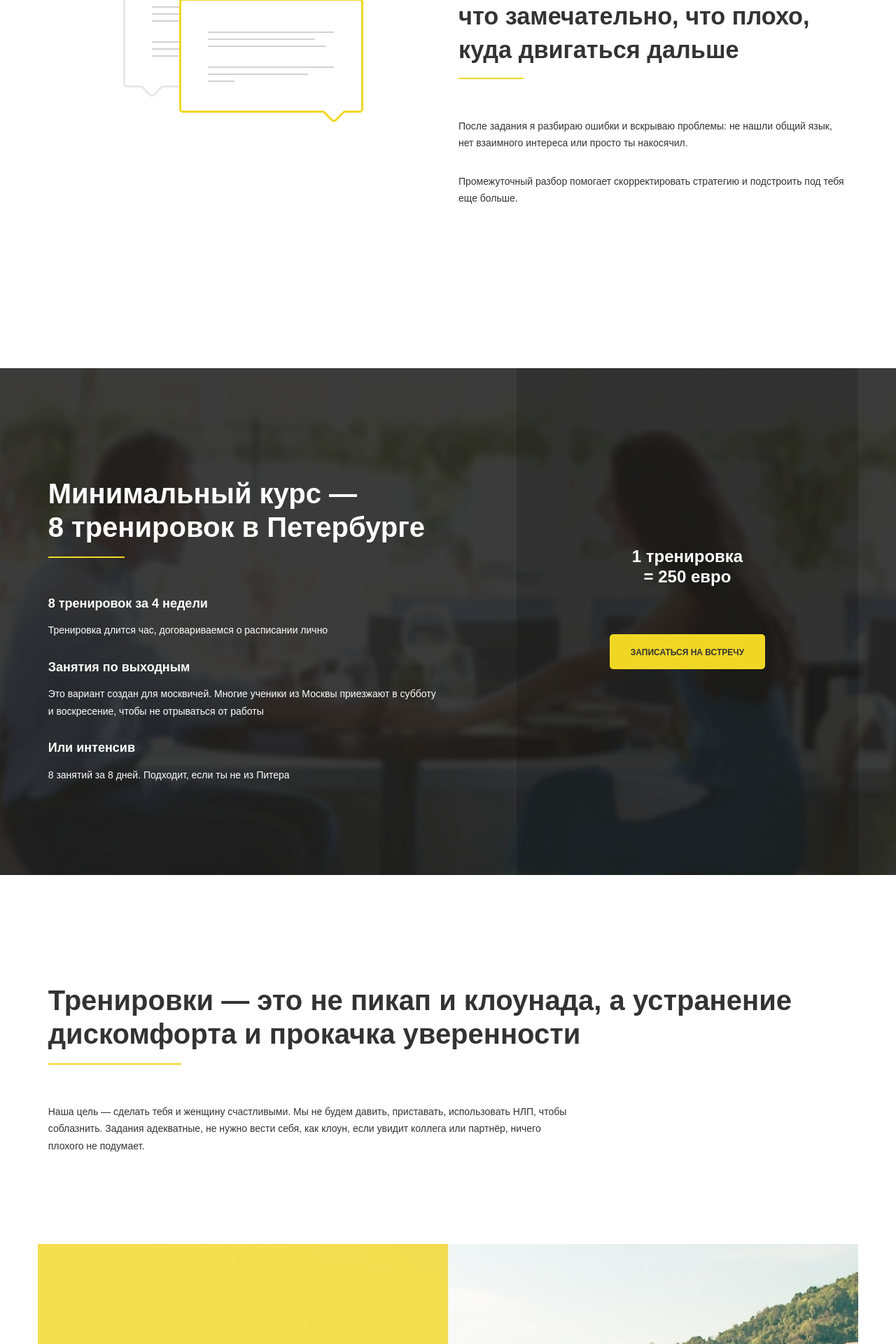
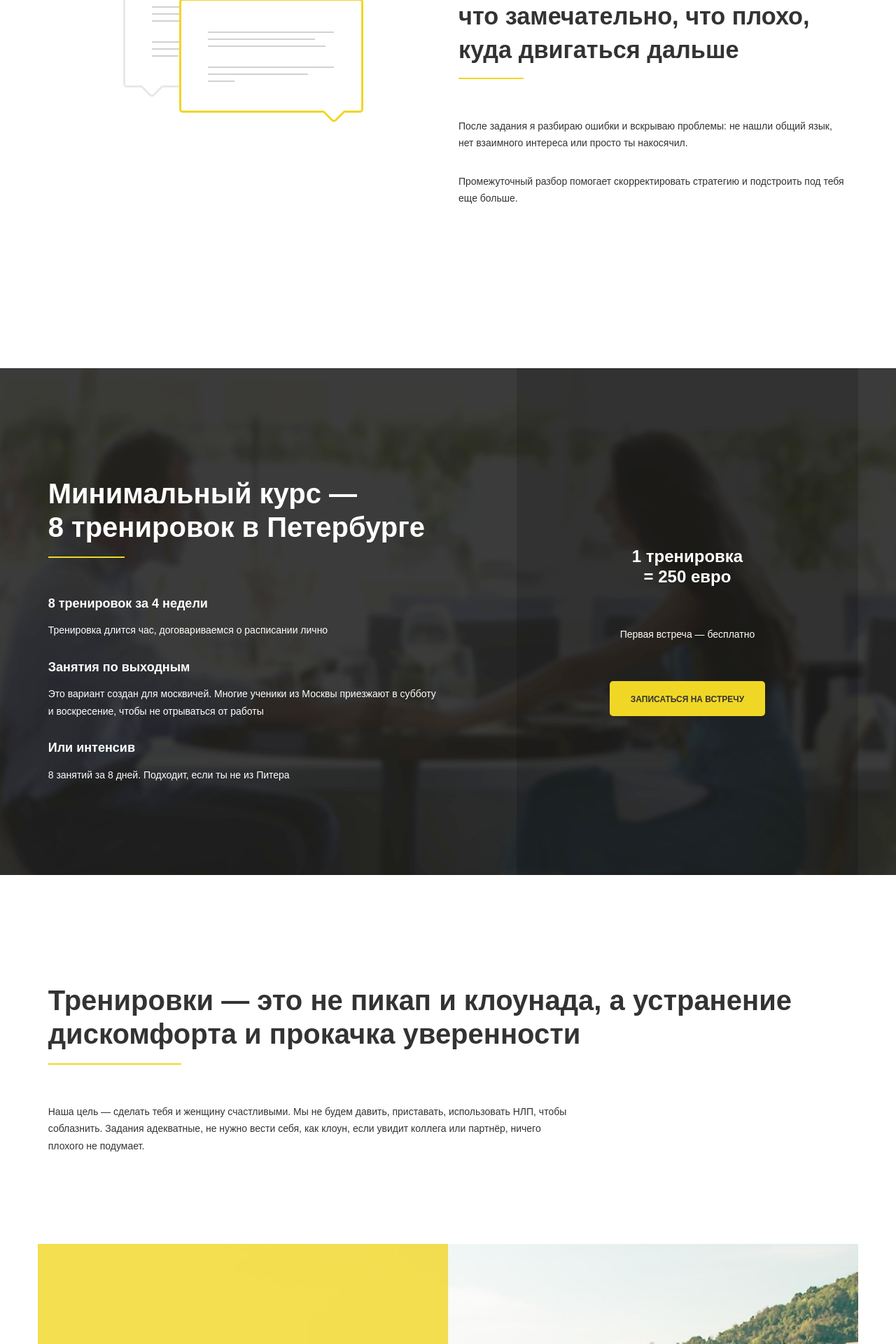
Before and after one commit to schaman/private.nickvorobiov.com, a Jekyll site: the page built from index.html, in a window 1280 px wide. Shown: the part 3669-5589 px from the top of the page at 70% size. Built offline with Jekyll 4.4.1, drawn with Linux system fonts in a browser that asks for light colours; nearby versions of some CDN libraries.

Commit message:
«первая встреча — бесплатно»

```diff
--- a/_sass/_s-format.scss
+++ b/_sass/_s-format.scss
@@ -19,7 +19,11 @@
     padding-top: 5em;
   }
 
-  button {
+  p {
     margin-top: 4em;
   }
+
+  button {
+    margin-top: 2em;
+  }
 }
--- a/index.html
+++ b/index.html
@@ -187,6 +187,7 @@ layout: base
 					</div>
 					<div class="col-xs-5 s-format__right">
 						<h4>1&nbsp;тренировка <br/> =&nbsp;250&nbsp;евро</h4>
+						<p>Первая встреча — бесплатно</p>
 						<button class="btn btn-primary" data-modal-target="modal">Записаться на&nbsp;встречу</button>
 					</div>
 				</div>
```
